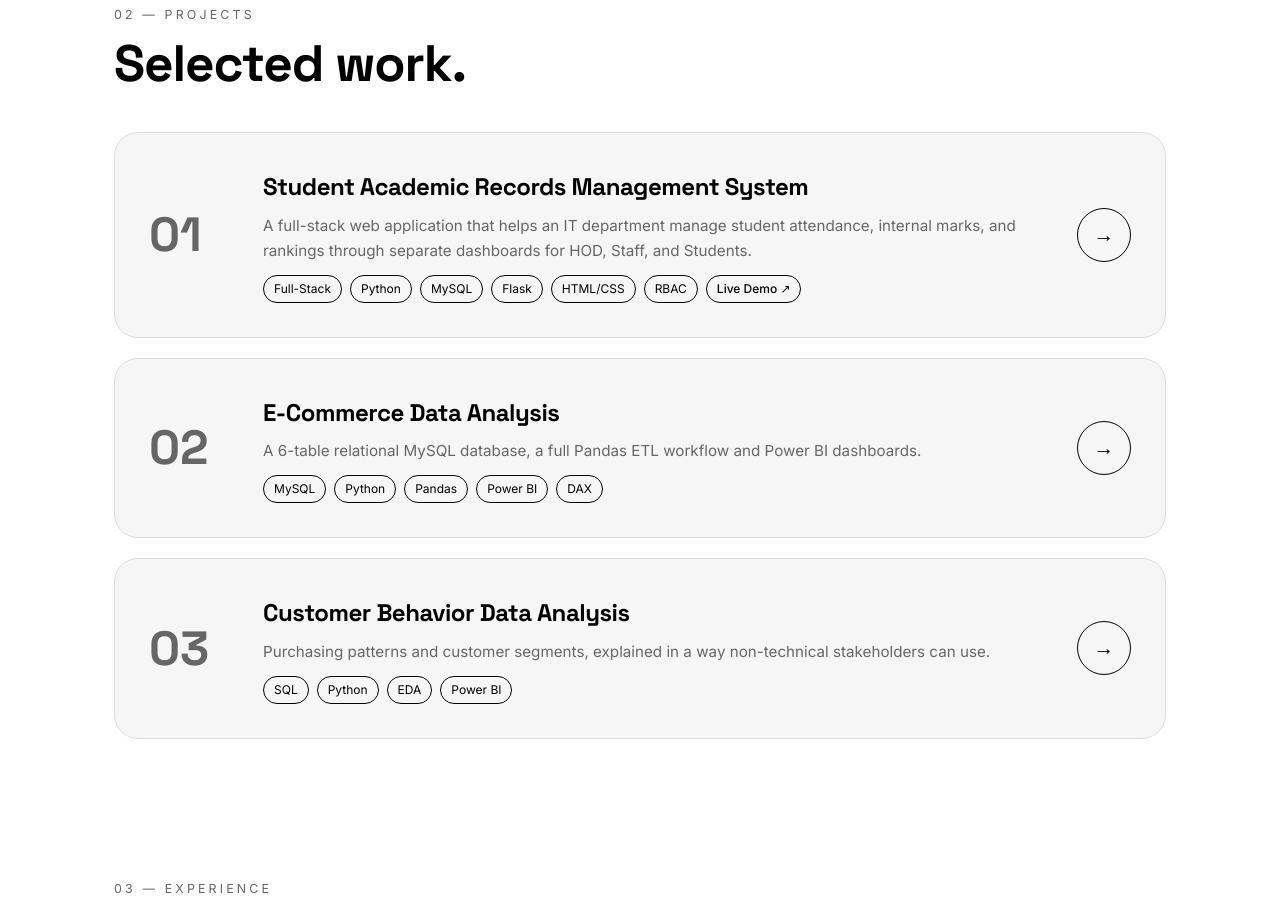
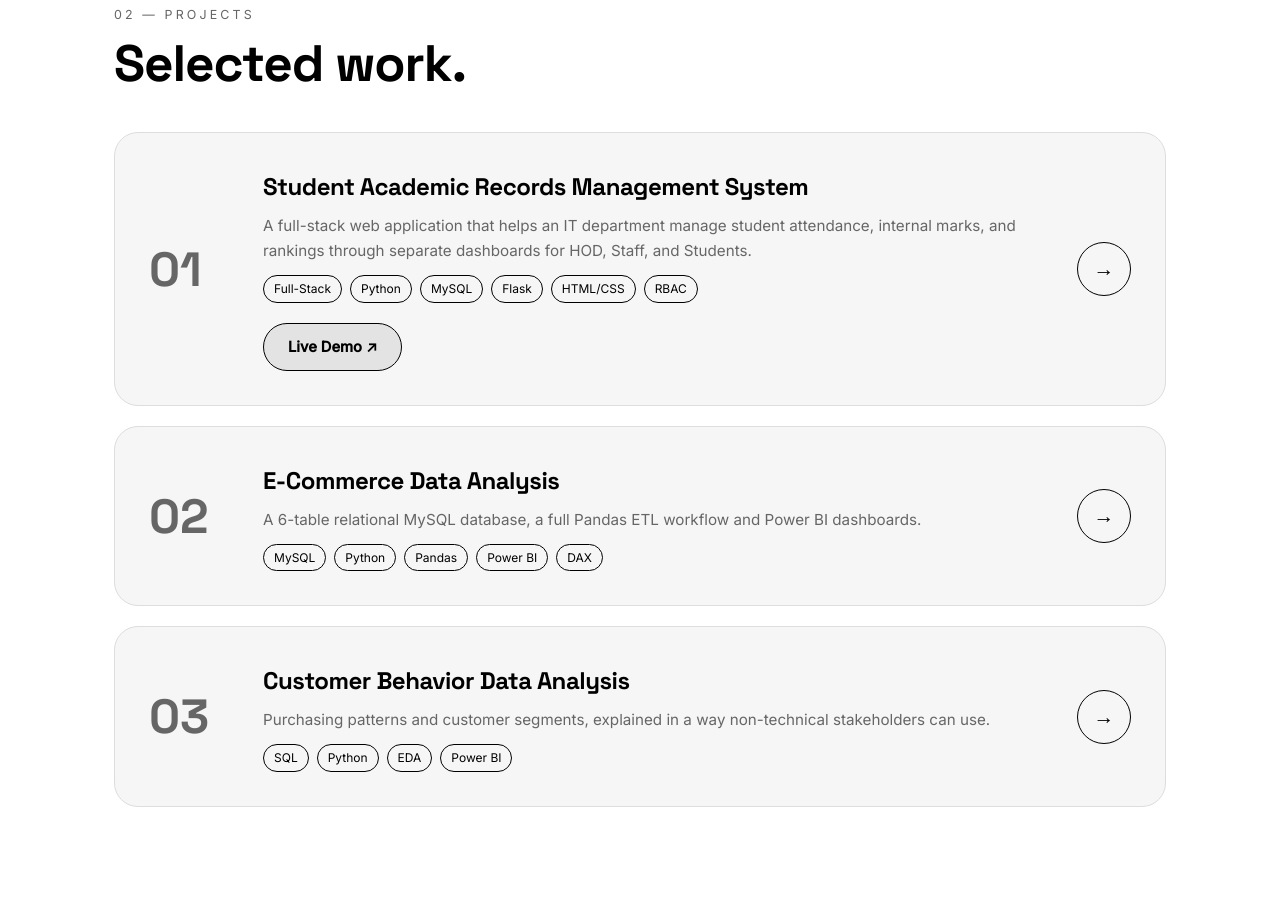
Before and after one commit to Nihmath-2007/portfolio, a plain HTML site: page index.html in a window 1280 px wide. Shown: the part 2000-2906 px from the top of the page. Drawn offline with Linux system fonts and the light colour scheme.

Commit message:
Refactor CSS and update HTML structure

```diff
--- a/index.html
+++ b/index.html
@@ -611,33 +611,50 @@
       color: var(--inv)
     }
 
-    .pc .chips span,
-    .pc .chips .live-pill {
+    .pc .chips span {
       border-color: currentColor;
       font-size: .75rem;
       padding: 3px 10px
     }
 
-    .pc .chips .live-pill {
-      border: 1px solid currentColor;
-      border-radius: 999px;
+    .pc:hover .chips span:hover {
+      background: var(--inv);
+      color: var(--fg)
+    }
+
+    .pc-act {
+      margin-top: 20px
+    }
+
+    .pc-live {
       display: inline-flex;
       align-items: center;
-      gap: 4px;
-      font-weight: 500;
+      gap: 8px;
+      padding: 11px 24px;
+      border-radius: 999px;
+      border: 1px solid currentColor;
+      font-size: .92rem;
+      font-weight: 600;
       text-decoration: none;
-      transition: .3s
-    }
-
-    .pc .chips .live-pill:hover {
+      color: inherit;
+      background: color-mix(in srgb, currentColor 8%, transparent);
+      transition: background .3s, color .3s, transform .25s, box-shadow .25s
+    }
+
+    .pc-live:hover {
       background: var(--fg);
-      color: var(--inv)
-    }
-
-    .pc:hover .chips span:hover,
-    .pc:hover .chips .live-pill:hover {
+      color: var(--inv);
+      transform: translateY(-2px)
+    }
+
+    .pc:hover .pc-live {
+      background: color-mix(in srgb, currentColor 14%, transparent)
+    }
+
+    .pc:hover .pc-live:hover {
       background: var(--inv);
-      color: var(--fg)
+      color: var(--fg);
+      transform: translateY(-2px)
     }
 
     .arr {
@@ -1381,7 +1398,7 @@
       }
     ];
 
-    $("#pj").innerHTML = P.map((p, i) => `<div class="pc rv" data-i="${i}" tabindex="0" role="button"><div class="n">${p.n}</div><div><h3>${p.t}</h3><p>${p.d}</p><div class="chips">${p.tags.map(t => `<span>${t}</span>`).join("")}${p.live ? `<a class="live-pill" href="${p.live}" target="_blank" rel="noopener" onclick="event.stopPropagation()">Live Demo ↗</a>` : ''}</div></div><div class="arr">→</div></div>`).join("");
+    $("#pj").innerHTML = P.map((p, i) => `<div class="pc rv" data-i="${i}" tabindex="0" role="button"><div class="n">${p.n}</div><div><h3>${p.t}</h3><p>${p.d}</p><div class="chips">${p.tags.map(t => `<span>${t}</span>`).join("")}</div>${p.live ? `<div class="pc-act"><a class="pc-live" href="${p.live}" target="_blank" rel="noopener" onclick="event.stopPropagation()">Live Demo ↗</a></div>` : ''}</div><div class="arr">→</div></div>`).join("");
 
     const modal = $("#modal"), mb = $("#mb");
     function openP(i) {
```
